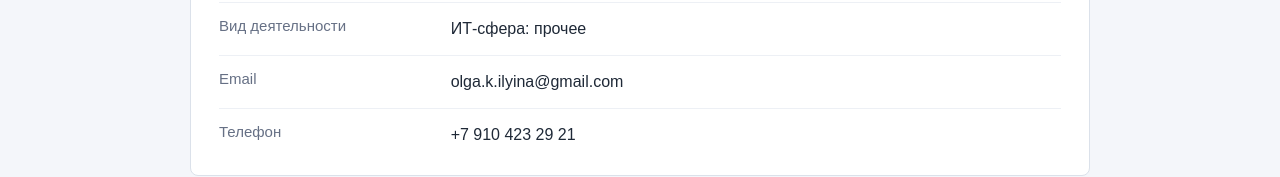
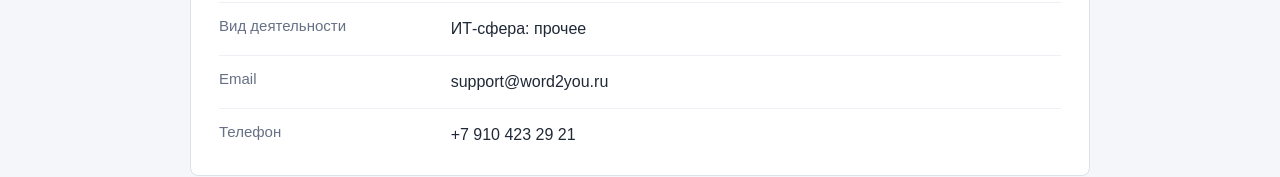
Before and after one commit to OlgaIL/myworld, a React (Vite) app in the folder client/: page /requisites in a window 1280 px wide. Shown: the part 452-629 px from the top of the page. Built offline with nearby package versions, Linux system fonts and the light colour scheme; no server answers.

Commit message:
Use support email in legal pages

```diff
--- a/client/src/pages/ConsentPage.jsx
+++ b/client/src/pages/ConsentPage.jsx
@@ -57,7 +57,7 @@
           <p>
             Согласие действует до его отзыва пользователем или до прекращения необходимости обработки данных. Пользователь
             может запросить удаление данных по адресу{" "}
-            <a href="mailto:olga.k.ilyina@gmail.com">olga.k.ilyina@gmail.com</a>.
+            <a href="mailto:support@word2you.ru">support@word2you.ru</a>.
           </p>
         </section>
 
--- a/client/src/pages/PrivacyPage.jsx
+++ b/client/src/pages/PrivacyPage.jsx
@@ -25,7 +25,7 @@
           <p>
             Оператор сервиса Word2you: Ильина Ольга Игоревна, самозанятый, ИНН 501803615021.
             Контакт для вопросов по персональным данным:{" "}
-            <a href="mailto:olga.k.ilyina@gmail.com">olga.k.ilyina@gmail.com</a>.
+            <a href="mailto:support@word2you.ru">support@word2you.ru</a>.
           </p>
         </section>
 
@@ -100,7 +100,7 @@
           <p>
             Пользователь может запросить информацию об обработке своих данных, уточнение, удаление или прекращение
             обработки данных, написав на{" "}
-            <a href="mailto:olga.k.ilyina@gmail.com">olga.k.ilyina@gmail.com</a>.
+            <a href="mailto:support@word2you.ru">support@word2you.ru</a>.
           </p>
         </section>
 
--- a/client/src/pages/RequisitesPage.jsx
+++ b/client/src/pages/RequisitesPage.jsx
@@ -6,7 +6,7 @@
   ["Получатель", "Ильина Ольга Игоревна"],
   ["ИНН", "501803615021"],
   ["Вид деятельности", "ИТ-сфера: прочее"],
-  ["Email", "olga.k.ilyina@gmail.com"],
+  ["Email", "support@word2you.ru"],
   ["Телефон", "+7 910 423 29 21"]
 ];
 
--- a/client/src/pages/TermsPage.jsx
+++ b/client/src/pages/TermsPage.jsx
@@ -104,7 +104,7 @@
           <h2>8. Контакты</h2>
           <p>
             По вопросам работы сервиса можно написать на{" "}
-            <a href="mailto:olga.k.ilyina@gmail.com">olga.k.ilyina@gmail.com</a>.
+            <a href="mailto:support@word2you.ru">support@word2you.ru</a>.
           </p>
         </section>
       </div>
```
